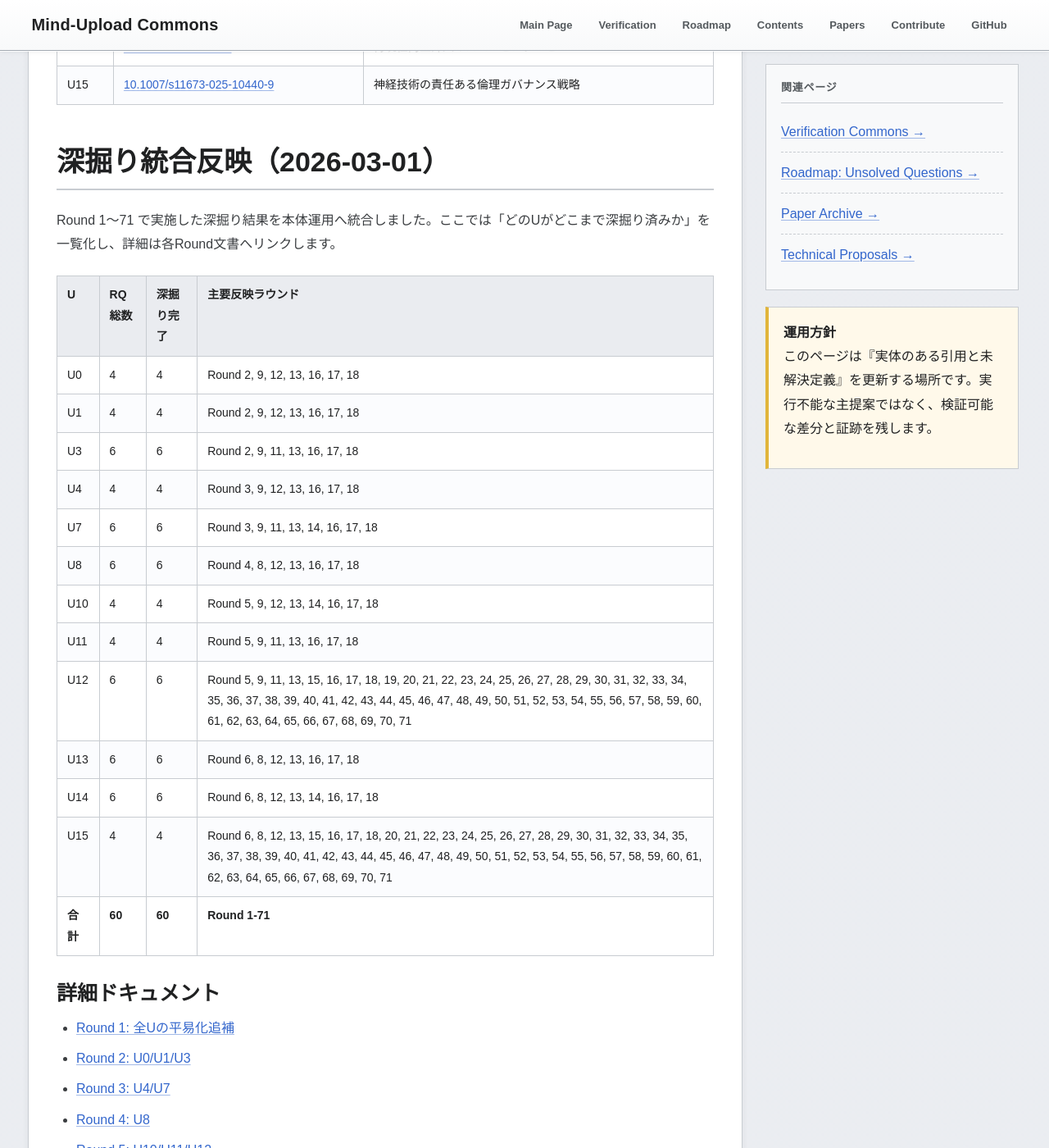
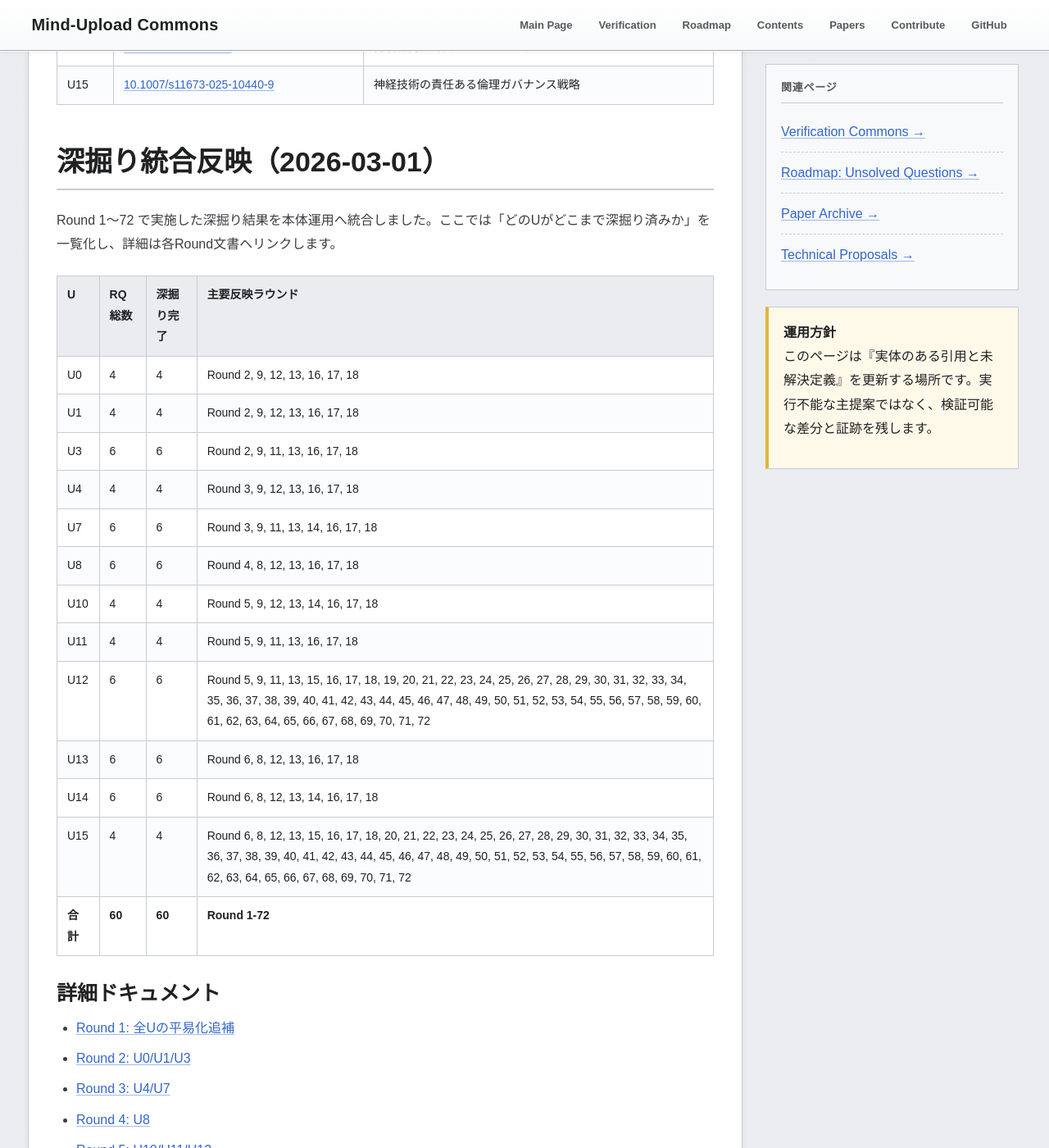
Before and after one commit to yasufumi-nakata/eegflow, a Jekyll site: the page built from research_harvest_50.md, in a window 1280 px wide and 1400 px high, scrolled down 6243 px. Shown: the whole window at 82% size. Built offline with Jekyll 4.4.1, drawn with Linux system fonts in a browser that asks for light colours; some of the changed text lies outside the part shown.

Commit message:
Add Round 72 reentry reconnect checkpoint and reentry gate refresh

```diff
--- a/research_harvest_50.md
+++ b/research_harvest_50.md
@@ -156,7 +156,7 @@
 <section class="section" id="deepening-integration-20260301">
 <h2 class="section-title">深掘り統合反映（2026-03-01）</h2>
 <p>
-Round 1〜71 で実施した深掘り結果を本体運用へ統合しました。ここでは「どのUがどこまで深掘り済みか」を一覧化し、詳細は各Round文書へリンクします。
+Round 1〜72 で実施した深掘り結果を本体運用へ統合しました。ここでは「どのUがどこまで深掘り済みか」を一覧化し、詳細は各Round文書へリンクします。
 </p>
 <table class="data-table">
 <thead><tr><th>U</th><th>RQ総数</th><th>深掘り完了</th><th>主要反映ラウンド</th></tr></thead><tbody>
@@ -168,11 +168,11 @@
 <tr><td>U8</td><td>6</td><td>6</td><td>Round 4, 8, 12, 13, 16, 17, 18</td></tr>
 <tr><td>U10</td><td>4</td><td>4</td><td>Round 5, 9, 12, 13, 14, 16, 17, 18</td></tr>
 <tr><td>U11</td><td>4</td><td>4</td><td>Round 5, 9, 11, 13, 16, 17, 18</td></tr>
-<tr><td>U12</td><td>6</td><td>6</td><td>Round 5, 9, 11, 13, 15, 16, 17, 18, 19, 20, 21, 22, 23, 24, 25, 26, 27, 28, 29, 30, 31, 32, 33, 34, 35, 36, 37, 38, 39, 40, 41, 42, 43, 44, 45, 46, 47, 48, 49, 50, 51, 52, 53, 54, 55, 56, 57, 58, 59, 60, 61, 62, 63, 64, 65, 66, 67, 68, 69, 70, 71</td></tr>
+<tr><td>U12</td><td>6</td><td>6</td><td>Round 5, 9, 11, 13, 15, 16, 17, 18, 19, 20, 21, 22, 23, 24, 25, 26, 27, 28, 29, 30, 31, 32, 33, 34, 35, 36, 37, 38, 39, 40, 41, 42, 43, 44, 45, 46, 47, 48, 49, 50, 51, 52, 53, 54, 55, 56, 57, 58, 59, 60, 61, 62, 63, 64, 65, 66, 67, 68, 69, 70, 71, 72</td></tr>
 <tr><td>U13</td><td>6</td><td>6</td><td>Round 6, 8, 12, 13, 16, 17, 18</td></tr>
 <tr><td>U14</td><td>6</td><td>6</td><td>Round 6, 8, 12, 13, 14, 16, 17, 18</td></tr>
-<tr><td>U15</td><td>4</td><td>4</td><td>Round 6, 8, 12, 13, 15, 16, 17, 18, 20, 21, 22, 23, 24, 25, 26, 27, 28, 29, 30, 31, 32, 33, 34, 35, 36, 37, 38, 39, 40, 41, 42, 43, 44, 45, 46, 47, 48, 49, 50, 51, 52, 53, 54, 55, 56, 57, 58, 59, 60, 61, 62, 63, 64, 65, 66, 67, 68, 69, 70, 71</td></tr>
-<tr><td><strong>合計</strong></td><td><strong>60</strong></td><td><strong>60</strong></td><td><strong>Round 1-71</strong></td></tr>
+<tr><td>U15</td><td>4</td><td>4</td><td>Round 6, 8, 12, 13, 15, 16, 17, 18, 20, 21, 22, 23, 24, 25, 26, 27, 28, 29, 30, 31, 32, 33, 34, 35, 36, 37, 38, 39, 40, 41, 42, 43, 44, 45, 46, 47, 48, 49, 50, 51, 52, 53, 54, 55, 56, 57, 58, 59, 60, 61, 62, 63, 64, 65, 66, 67, 68, 69, 70, 71, 72</td></tr>
+<tr><td><strong>合計</strong></td><td><strong>60</strong></td><td><strong>60</strong></td><td><strong>Round 1-72</strong></td></tr>
 </tbody></table>
 
 <h3>詳細ドキュメント</h3>
@@ -248,6 +248,7 @@
 <li><a href="research_deepening_round69_2026-03-01.html">Round 69: 再入候補トリアージと再検証再接続ブリッジ固定</a></li>
 <li><a href="research_deepening_round70_2026-03-01.html">Round 70: 再入実行パケットと再安定化復帰ゲート固定</a></li>
 <li><a href="research_deepening_round71_2026-03-01.html">Round 71: 再安定化確認台帳と再クローズ復帰監視固定</a></li>
+<li><a href="research_deepening_round72_2026-03-01.html">Round 72: 再入再接続チェックポイントと再開再入ゲート更新固定</a></li>
 </ul>
 
 <h3>整合性監査（証跡）</h3>
@@ -673,6 +674,12 @@
 Round 71 の再安定化確認台帳と再クローズ復帰監視固定は
 <a href="automation/rq_regulation_restabilization_confirmation_ledger_round71_2026-03-01.csv" target="_blank">rq_regulation_restabilization_confirmation_ledger_round71_2026-03-01.csv</a>（問い別再安定化確認台帳）と
 <a href="automation/rq_regulation_reclose_return_watch_round71_2026-03-01.csv" target="_blank">rq_regulation_reclose_return_watch_round71_2026-03-01.csv</a>（問い別再クローズ復帰監視）
+に記録しています。
+</p>
+<p class="small">
+Round 72 の再入再接続チェックポイントと再開再入ゲート更新固定は
+<a href="automation/rq_regulation_reentry_reconnect_checkpoint_round72_2026-03-01.csv" target="_blank">rq_regulation_reentry_reconnect_checkpoint_round72_2026-03-01.csv</a>（問い別再入再接続チェックポイント）と
+<a href="automation/rq_regulation_reopen_reentry_gate_refresh_round72_2026-03-01.csv" target="_blank">rq_regulation_reopen_reentry_gate_refresh_round72_2026-03-01.csv</a>（問い別再開再入ゲート更新）
 に記録しています。
 </p>
 </section>
```
Also changed, not shown: automation/rq_regulation_reentry_reconnect_checkpoint_round72_2026-03-01.csv (added, +11 -0 lines), automation/rq_regulation_reopen_reentry_gate_refresh_round72_2026-03-01.csv (added, +11 -0 lines), research_deepening_continue_guide_2026-03-01.md (+6 -2 lines), research_deepening_round72_2026-03-01.md (added, +64 -0 lines).
